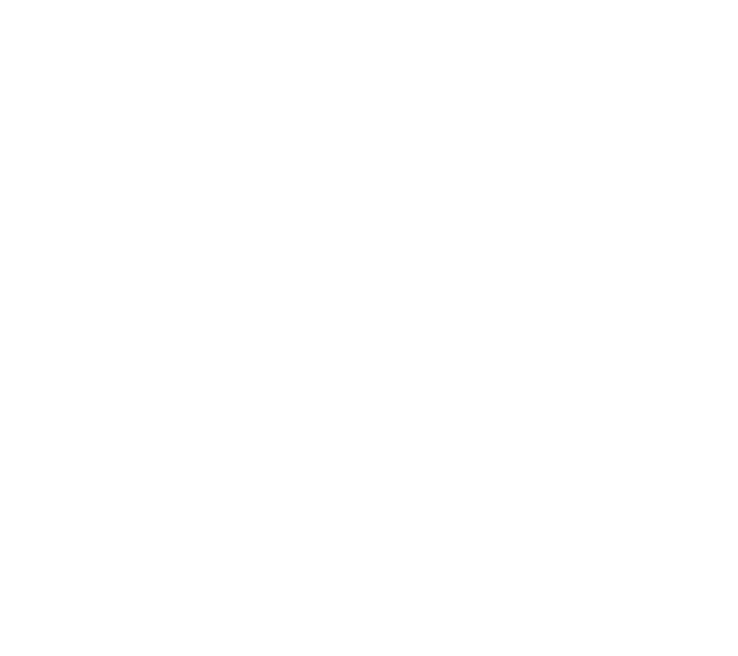
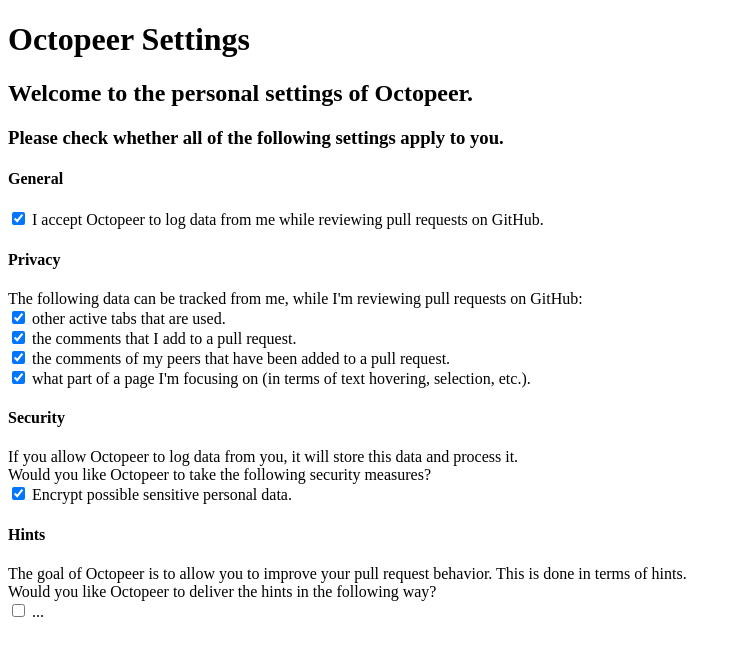
Before and after one commit to thervh70/ContextProject_RDD, a browser extension: page resources/options.html in a window 1280 px wide. Shown: the whole page, without its empty margins (0-738 px from the left). Drawn offline with Linux system fonts and the light colour scheme; files whose address does not match are found by name.

Commit message:
#25 Created a set-up Octopeer Settings page
Within the browser, I created a draft version for the Settings page.

```diff
--- a/resources/options.html
+++ b/resources/options.html
@@ -1,8 +1,69 @@
 <!DOCTYPE html>
 <html>
-<head><title>Octopeer Settings</title></head>
+<head>
+    <title>Octopeer Settings</title>
+</head>
 <body>
 
-<script src="options.ts"></script>
+<h1>
+    Octopeer Settings
+</h1>
+
+<h2>
+    Welcome to the personal settings of Octopeer.
+</h2>
+<h3>
+    Please check whether all of the following settings apply to you.
+</h3>
+
+<h4>
+    General
+</h4>
+<p title = 'General'>
+    <label><input type="checkbox" id="logging" checked>
+    I accept Octopeer to log data from me while reviewing pull requests on GitHub.
+    </label>
+</p>
+
+<h4>
+    Privacy
+</h4>
+<p title = 'Privacy'>
+    The following data can be tracked from me, while I'm reviewing pull requests on GitHub:
+<br><label>
+    <input type="checkbox" id="tabs" checked>
+    other active tabs that are used.
+    <br> <input type="checkbox" id="comments" checked>
+    the comments that I add to a pull request.
+    <br> <input type="checkbox" id="other_comments" checked>
+    the comments of my peers that have been added to a pull request.
+    <br> <input type="checkbox" id="hover" checked>
+    what part of a page I'm focusing on (in terms of text hovering, selection, etc.).
+</label>
+</p>
+
+<h4>
+    Security
+</h4>
+<p title = 'Security'>
+    If you allow Octopeer to log data from you, it will store this data and process it. <br>
+    Would you like Octopeer to take the following security measures?
+    <br><label> <input type="checkbox" id="hash" checked>
+    Encrypt possible sensitive personal data.
+</label>
+</p>
+
+<h4>
+    Hints
+</h4>
+<p title = 'Hints'>
+    The goal of Octopeer is to allow you to improve your pull request behavior. This is done in terms of hints. <br>
+    Would you like Octopeer to deliver the hints in the following way?
+    <br><label><input type="checkbox" id="something">
+    ...
+</label>
+</p>
+
+    <script src="options.js"></script>
 </body>
 </html>
```
Also changed, not shown: resources/options.js (added).
